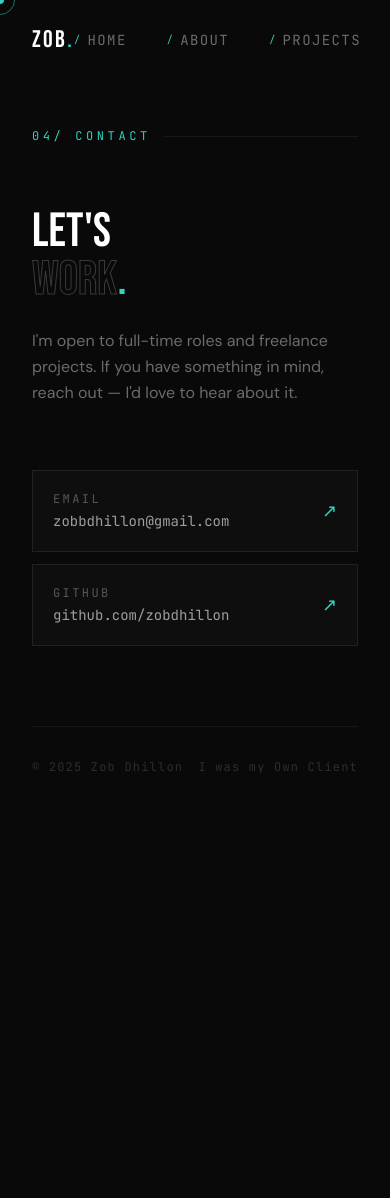
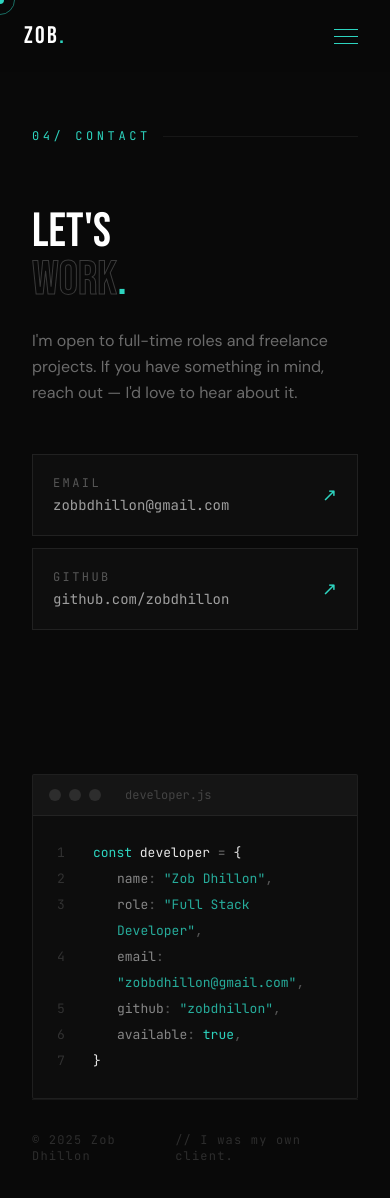
Before and after one commit to zobdhillon/zobportfolio, a React (Vite) app: page /contact in a window 390 px wide. Shown: the top 1198 px of the page. Before the commit the page ends 855 px from the top, so only its background shows below. Built offline with nearby package versions, Linux system fonts and the light colour scheme.

Commit message:
add contact code block, SVG symbol, mobile nav

```diff
--- a/src/components/Navbar.jsx
+++ b/src/components/Navbar.jsx
@@ -1,4 +1,5 @@
 import { NavLink } from "react-router-dom";
+import { useState } from "react";
 
 const links = [
   { to: "/", label: "Home", num: "01" },
@@ -8,25 +9,33 @@ const links = [
 ];
 
 export default function Navbar() {
+  const [open, setOpen] = useState(false);
+
   return (
-    <nav className="fixed top-0 left-0 right-0 z-50 px-8 py-6 flex items-center justify-between">
+    <nav
+      className="fixed top-0 left-0 right-0 z-50 px-6 py-5 flex items-center justify-between"
+      style={{ background: "rgba(9,9,9,0.85)", backdropFilter: "blur(12px)" }}
+    >
       {/* Logo */}
       <span
-        className="text-white font-display text-2xl tracking-widest"
-        style={{ fontFamily: "'Bebas Neue', sans-serif" }}
+        className="text-white text-2xl"
+        style={{
+          fontFamily: "'Bebas Neue', sans-serif",
+          letterSpacing: "0.1em",
+        }}
       >
         ZOB<span style={{ color: "#2DD4BF" }}>.</span>
       </span>
 
-      {/* Links */}
-      <ul className="flex items-center gap-10">
+      {/* Desktop links */}
+      <ul className="hidden md:flex items-center gap-10">
         {links.map((link) => (
           <li key={link.to}>
             <NavLink
               to={link.to}
               end={link.to === "/"}
               className={({ isActive }) =>
-                `group flex items-center gap-1.5 text-sm tracking-widest uppercase transition-colors duration-200 ${
+                `flex items-center gap-1.5 text-sm tracking-widest uppercase transition-colors duration-200 ${
                   isActive ? "text-white" : "text-white/40 hover:text-white/80"
                 }`
               }
@@ -35,12 +44,12 @@ export default function Navbar() {
               {({ isActive }) => (
                 <>
                   <span style={{ color: "#2DD4BF", fontSize: "10px" }}>
-                    /
+                    {link.num}/
                   </span>
                   <span>{link.label}</span>
                   {isActive && (
                     <span
-                      className="ml-1 inline-block w-1 h-1 rounded-full"
+                      className="ml-1 w-1 h-1 rounded-full inline-block"
                       style={{ backgroundColor: "#2DD4BF" }}
                     />
                   )}
@@ -50,6 +59,66 @@ export default function Navbar() {
           </li>
         ))}
       </ul>
+
+      {/* Hamburger button */}
+      <button
+        className="md:hidden flex flex-col gap-1.5 p-2"
+        onClick={() => setOpen(!open)}
+        aria-label="Toggle menu"
+      >
+        <span
+          className="block w-6 h-px transition-all duration-300"
+          style={{
+            backgroundColor: "#2DD4BF",
+            transform: open ? "rotate(45deg) translateY(8px)" : "none",
+          }}
+        />
+        <span
+          className="block w-6 h-px transition-all duration-300"
+          style={{
+            backgroundColor: "#2DD4BF",
+            opacity: open ? 0 : 1,
+          }}
+        />
+        <span
+          className="block w-6 h-px transition-all duration-300"
+          style={{
+            backgroundColor: "#2DD4BF",
+            transform: open ? "rotate(-45deg) translateY(-8px)" : "none",
+          }}
+        />
+      </button>
+
+      {/* Mobile menu */}
+      {open && (
+        <div
+          className="absolute top-full left-0 right-0 md:hidden py-6 px-6 flex flex-col gap-6"
+          style={{
+            background: "rgba(9,9,9,0.97)",
+            borderTop: "1px solid rgba(45,212,191,0.1)",
+          }}
+        >
+          {links.map((link) => (
+            <NavLink
+              key={link.to}
+              to={link.to}
+              end={link.to === "/"}
+              onClick={() => setOpen(false)}
+              className={({ isActive }) =>
+                `flex items-center gap-2 text-sm tracking-widest uppercase ${
+                  isActive ? "text-white" : "text-white/40"
+                }`
+              }
+              style={{ fontFamily: "'JetBrains Mono', monospace" }}
+            >
+              <span style={{ color: "#2DD4BF", fontSize: "10px" }}>
+                {link.num}/
+              </span>
+              {link.label}
+            </NavLink>
+          ))}
+        </div>
+      )}
     </nav>
   );
 }
--- a/src/pages/Contact.jsx
+++ b/src/pages/Contact.jsx
@@ -42,7 +42,11 @@ export default function Contact() {
         <div className="flex-1 h-px" style={{ background: "rgba(255,255,255,0.06)" }} />
       </div>
 
-      {/* Heading */}
+      {/* Two column layout */}
+      <div className="grid grid-cols-1 lg:grid-cols-2 gap-16 items-start">
+
+        {/* Left side */}
+        <div>
           <h2
             className="reveal text-[clamp(3rem,8vw,6rem)] leading-none mb-6"
             style={{ fontFamily: "'Bebas Neue', sans-serif", color: "white" }}
@@ -56,7 +60,7 @@ export default function Contact() {
           </h2>
 
           <p
-        className="reveal text-white/40 max-w-md mb-16 leading-relaxed"
+            className="reveal text-white/40 max-w-md mb-12 leading-relaxed"
             style={{ fontFamily: "'DM Sans', sans-serif" }}
           >
             I'm open to full-time roles and freelance projects. If you have something in mind, reach out — I'd love to hear about it.
@@ -99,6 +103,101 @@ export default function Contact() {
               </a>
             ))}
           </div>
+        </div>
+
+        {/* Right side — code block */}
+        <div className="reveal">
+          <div
+            className="rounded-sm overflow-hidden"
+            style={{ border: "1px solid rgba(255,255,255,0.07)", background: "rgba(255,255,255,0.02)" }}
+          >
+            {/* Editor top bar */}
+            <div
+              className="flex items-center gap-2 px-4 py-3"
+              style={{ borderBottom: "1px solid rgba(255,255,255,0.06)", background: "rgba(255,255,255,0.03)" }}
+            >
+              <span className="w-3 h-3 rounded-full" style={{ background: "rgba(255,255,255,0.1)" }} />
+              <span className="w-3 h-3 rounded-full" style={{ background: "rgba(255,255,255,0.1)" }} />
+              <span className="w-3 h-3 rounded-full" style={{ background: "rgba(255,255,255,0.1)" }} />
+              <span
+                className="ml-4 text-xs"
+                style={{ color: "rgba(255,255,255,0.2)", fontFamily: "'JetBrains Mono', monospace" }}
+              >
+                developer.js
+              </span>
+            </div>
+
+            {/* Code content */}
+            <div className="p-6" style={{ fontFamily: "'JetBrains Mono', monospace", fontSize: "13px", lineHeight: "2" }}>
+              {/* Line 1 */}
+              <div className="flex gap-4">
+                <span style={{ color: "rgba(255,255,255,0.15)", minWidth: "20px" }}>1</span>
+                <span>
+                  <span style={{ color: "#2DD4BF" }}>const</span>
+                  <span style={{ color: "rgba(255,255,255,0.9)" }}> developer </span>
+                  <span style={{ color: "rgba(255,255,255,0.4)" }}>=</span>
+                  <span style={{ color: "rgba(255,255,255,0.9)" }}> {"{"}</span>
+                </span>
+              </div>
+              {/* Line 2 */}
+              <div className="flex gap-4">
+                <span style={{ color: "rgba(255,255,255,0.15)", minWidth: "20px" }}>2</span>
+                <span className="pl-6">
+                  <span style={{ color: "rgba(255,255,255,0.5)" }}>name</span>
+                  <span style={{ color: "rgba(255,255,255,0.3)" }}>: </span>
+                  <span style={{ color: "#2DD4BF", opacity: 0.8 }}>"Zob Dhillon"</span>
+                  <span style={{ color: "rgba(255,255,255,0.3)" }}>,</span>
+                </span>
+              </div>
+              {/* Line 3 */}
+              <div className="flex gap-4">
+                <span style={{ color: "rgba(255,255,255,0.15)", minWidth: "20px" }}>3</span>
+                <span className="pl-6">
+                  <span style={{ color: "rgba(255,255,255,0.5)" }}>role</span>
+                  <span style={{ color: "rgba(255,255,255,0.3)" }}>: </span>
+                  <span style={{ color: "#2DD4BF", opacity: 0.8 }}>"Full Stack Developer"</span>
+                  <span style={{ color: "rgba(255,255,255,0.3)" }}>,</span>
+                </span>
+              </div>
+              {/* Line 4 */}
+              <div className="flex gap-4">
+                <span style={{ color: "rgba(255,255,255,0.15)", minWidth: "20px" }}>4</span>
+                <span className="pl-6">
+                  <span style={{ color: "rgba(255,255,255,0.5)" }}>email</span>
+                  <span style={{ color: "rgba(255,255,255,0.3)" }}>: </span>
+                  <span style={{ color: "#2DD4BF", opacity: 0.8 }}>"zobbdhillon@gmail.com"</span>
+                  <span style={{ color: "rgba(255,255,255,0.3)" }}>,</span>
+                </span>
+              </div>
+              {/* Line 5 */}
+              <div className="flex gap-4">
+                <span style={{ color: "rgba(255,255,255,0.15)", minWidth: "20px" }}>5</span>
+                <span className="pl-6">
+                  <span style={{ color: "rgba(255,255,255,0.5)" }}>github</span>
+                  <span style={{ color: "rgba(255,255,255,0.3)" }}>: </span>
+                  <span style={{ color: "#2DD4BF", opacity: 0.8 }}>"zobdhillon"</span>
+                  <span style={{ color: "rgba(255,255,255,0.3)" }}>,</span>
+                </span>
+              </div>
+              {/* Line 6 */}
+              <div className="flex gap-4">
+                <span style={{ color: "rgba(255,255,255,0.15)", minWidth: "20px" }}>6</span>
+                <span className="pl-6">
+                  <span style={{ color: "rgba(255,255,255,0.5)" }}>available</span>
+                  <span style={{ color: "rgba(255,255,255,0.3)" }}>: </span>
+                  <span style={{ color: "#2DD4BF" }}>true</span>
+                  <span style={{ color: "rgba(255,255,255,0.3)" }}>,</span>
+                </span>
+              </div>
+              {/* Line 7 */}
+              <div className="flex gap-4">
+                <span style={{ color: "rgba(255,255,255,0.15)", minWidth: "20px" }}>7</span>
+                <span style={{ color: "rgba(255,255,255,0.9)" }}>{"}"}</span>
+              </div>
+            </div>
+          </div>
+        </div>
+      </div>
 
       {/* Footer */}
       <div
@@ -115,7 +214,7 @@ export default function Contact() {
           className="text-xs tracking-widest"
           style={{ color: "rgba(255,255,255,0.15)", fontFamily: "'JetBrains Mono', monospace" }}
         >
-          I was my Own Client
+          // I was my own client.
         </span>
       </div>
     </div>
```
Lines whose indentation alone changed are shown as unchanged.
